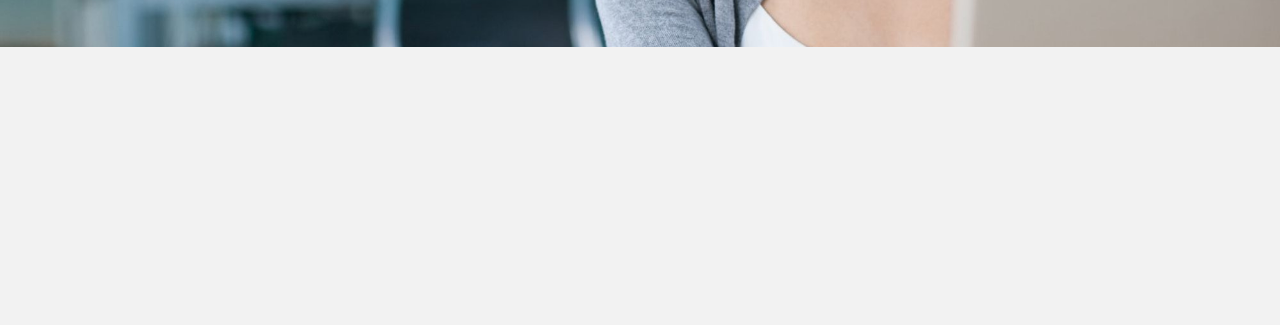
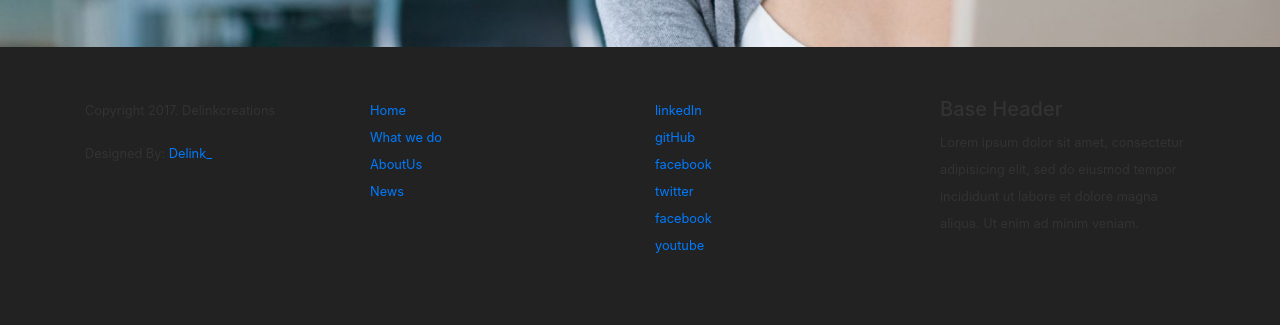
Before and after one commit to Delink-D/bootstrap_4_app, a website: page index.html in a window 1280 px wide. Shown: the part 2818-3143 px from the top of the page. Before the commit the page ends 2865 px from the top, so only its background shows below. Drawn offline with nearby package versions, Linux system fonts and the light colour scheme.

Commit message:
Add of footer
a simple footer section

```diff
--- a/assets/css/styles.css
+++ b/assets/css/styles.css
@@ -1,6 +1,9 @@
 body, html {
 	height: 100%;
 	background: #f2f2f2;
+}
+a{
+	text-decoration: none;
 }
 img {
 	width: 100%;
@@ -54,5 +57,11 @@ img {
 #about-text {
 	color: #fff;
 	padding: 1.875rem;
+	border-radius: 0.25rem;
 	background: rgba(0,0,0,0.7);
 }
+#footer-main {
+	background: #222;
+	font-size: 0.8rem;
+	color: #fff;
+}
--- a/index.html
+++ b/index.html
@@ -216,16 +216,49 @@
 			</section>
 		</section>
 
-		<!-- Contact us -->
-		<section id="contacts">
-
-		</section>
-		<!-- ./Contact us -->
-
 		<!-- footer -->
-		<footer>
-
+		<footer id="footer-main">
+			<section class="section-content">
+				<div class="container">
+					<div class="row">
+						<div class="col-sm-3">
+							<p>
+								Copyright 2017. Delinkcreations
+							</p>
+							<p>
+								Designed By: <a href="https://delink-d.github.io/derickmwangi">Delink_</a>
+							</p>
+						</div>
+						<div class="col-sm-3">
+							<ul class="list-unstyled">
+								<li><a href="#">Home</a></li>
+								<li><a href="#">What we do</a></li>
+								<li><a href="#">AboutUs</a></li>
+								<li><a href="#">News</a></li>
+							</ul>
+						</div>
+						<div class="col-sm-3">
+							<ul class="list-unstyled">
+								<li><a href="#">linkedIn</a></li>
+								<li><a href="#">gitHub</a></li>
+								<li><a href="#">facebook</a></li>
+								<li><a href="#">twitter</a></li>
+								<li><a href="#">facebook</a></li>
+								<li><a href="#">youtube</a></li>
+							</ul>
+						</div>
+						<div class="col-sm-3">
+							<h5>Base Header</h5>
+							<p>
+								Lorem ipsum dolor sit amet, consectetur adipisicing elit, sed do eiusmod
+								tempor incididunt ut labore et dolore magna aliqua. Ut enim ad minim veniam.
+							</p>
+						</div>
+					</div>
+				</div>
+			</section>
 		</footer>
 		<!-- ./footer -->
+
 	</body>
 </html>
```
